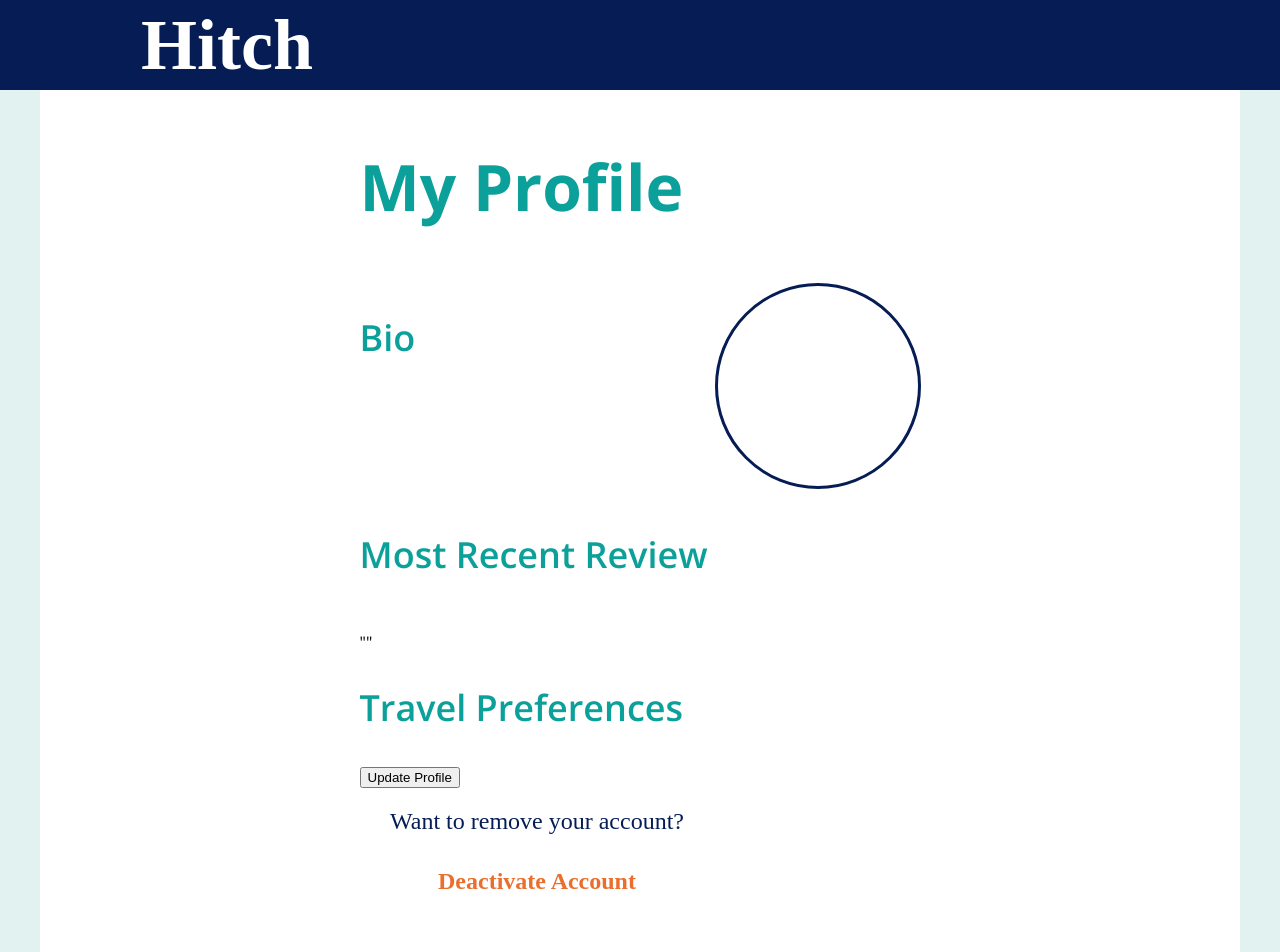
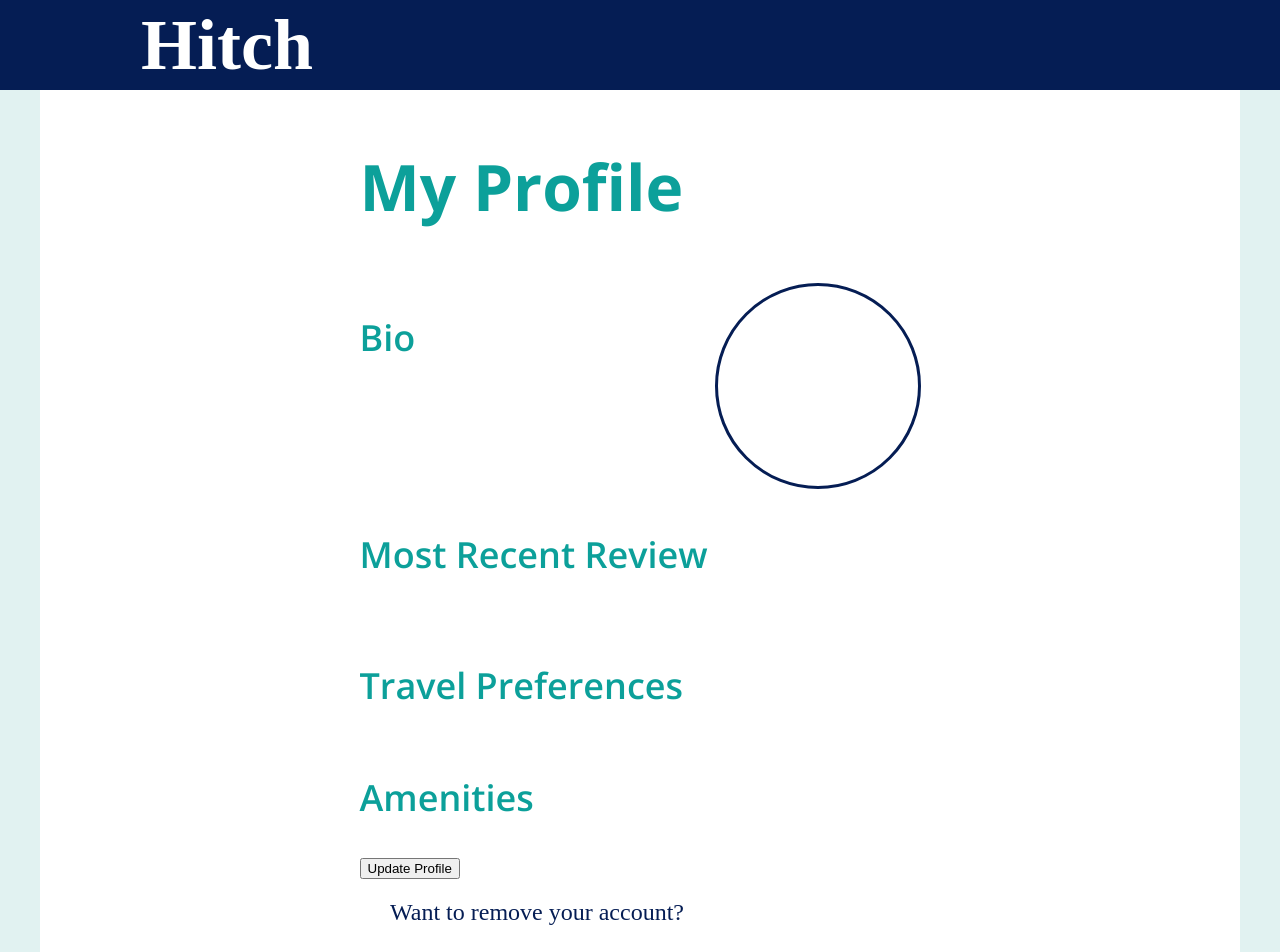
Before and after one commit to zohaibk22/Hitch, a React (Create React App) app in the folder client/: page /profile/id in a window 1280 px wide. Shown: the top 952 px of the page. Built offline with nearby package versions, Linux system fonts and the light colour scheme; no server answers.

Commit message:
amenities

```diff
--- a/client/src/screens/MyProfile/myProfile.css
+++ b/client/src/screens/MyProfile/myProfile.css
@@ -60,6 +60,19 @@
   letter-spacing: normal;
   color: #0ca09a;
 }
+
+.amenities {
+  height: 53px;
+  font-family: 'Open Sans', sans-serif;
+  font-size: 36px;
+  font-weight: 600;
+  font-stretch: normal;
+  font-style: normal;
+  line-height: normal;
+  letter-spacing: normal;
+  color: #0ca09a;
+}
+
 
 .recentReview {
   height: 71px;
--- a/client/src/screens/MyProfile/myProfile.jsx
+++ b/client/src/screens/MyProfile/myProfile.jsx
@@ -83,8 +83,10 @@ class MyProfile extends Component {
                 <h2 className="bio-head">Bio</h2>
                 <div className="profile-bio">{profile.bio}</div>
                 <h2 className="recentReview">Most Recent Review</h2>
-                <div className="review-text">"{profile.recentReview}"</div>
+                <div className="review-text">{profile.recentReview}</div>
                 <h2 className="travel-pref">Travel Preferences</h2>
+                <h2 className="amenities">Amenities</h2>
+                <div className="amenities-svg">{profile.amenities}</div>
                 <div className="button-container">
                   <Link to={`/profile/update/${id}`} ><UpdateProfileButton /></Link>
                   <h2 className="remove-account">Want to remove your account?</h2>
```
